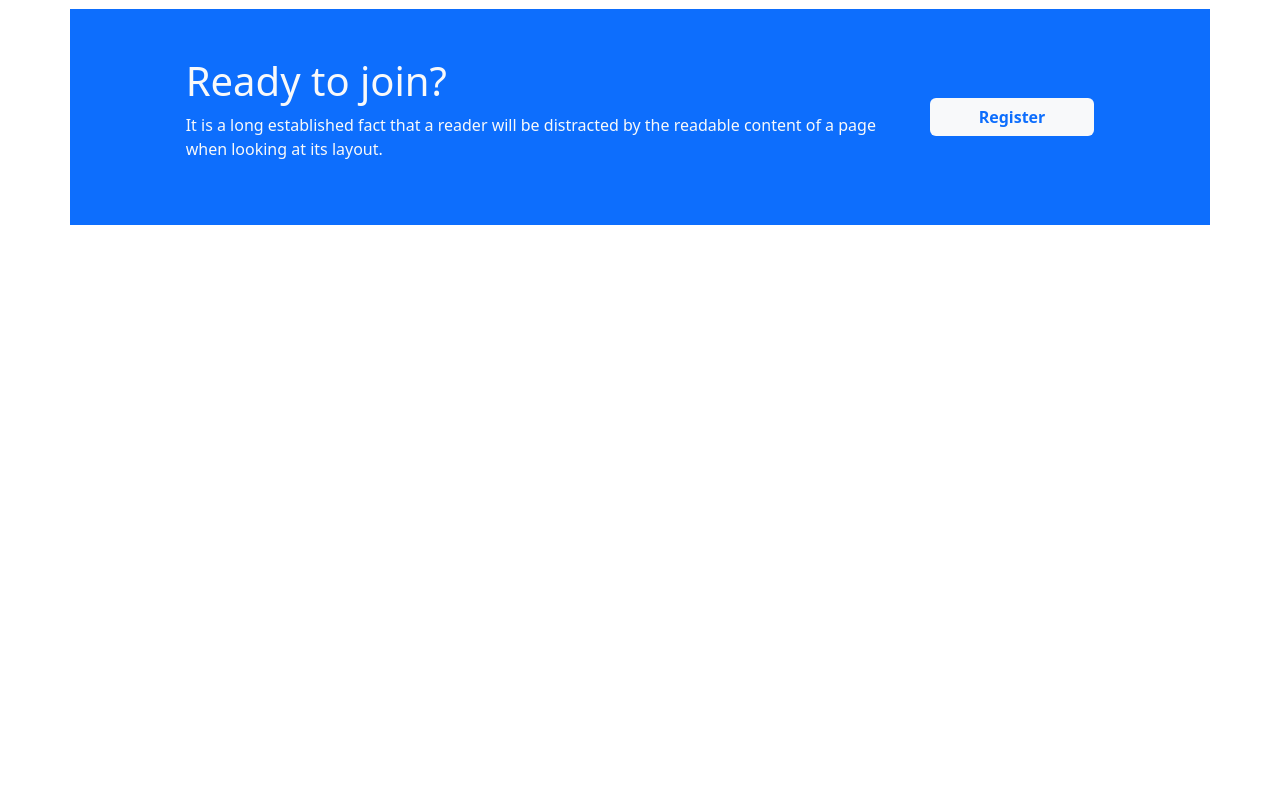
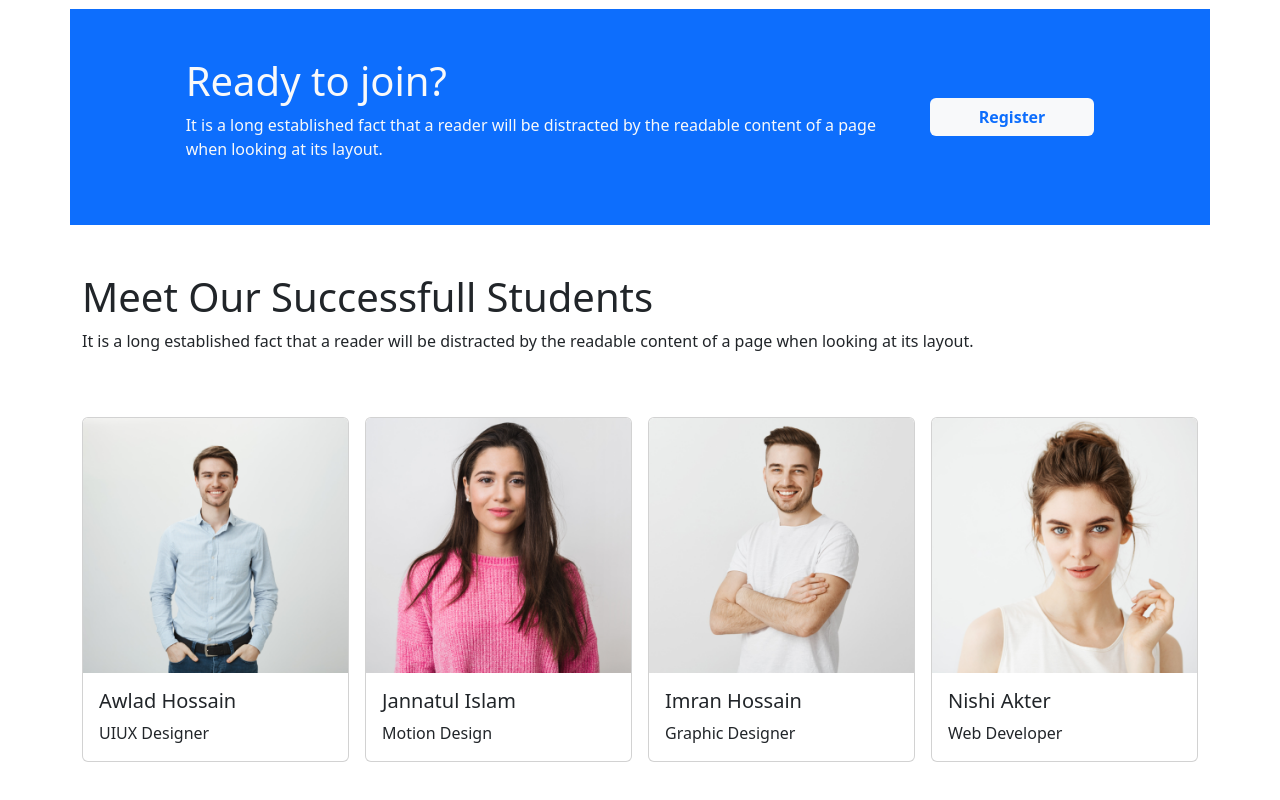
Before and after one commit to Sujonmia5/assignment-3, a plain HTML site: page index.html in a window 1280 px wide. Shown: the part 2133-2933 px from the top of the page. Before the commit the page ends 2406 px from the top, so only its background shows below. Drawn offline with Linux system fonts and the light colour scheme.

Commit message:
students add

```diff
--- a/index.html
+++ b/index.html
@@ -278,6 +278,46 @@
                 </div>
             </div>
         </section>
+        <section class="container mb-5">
+            <div class="d-flex flex-column gap-5">
+                <div>
+                    <h1>Meet Our Successfull Students</h1>
+                    <p>It is a long established fact that a reader will be distracted by the readable content of a page
+                        when
+                        looking at its layout.</p>
+                </div>
+                <div class="d-flex gap-3">
+                    <div class="card">
+                        <img src="images/student/student-1.png" class="img-fluid card-img-top" alt="...">
+                        <div class="card-body">
+                            <h5 class="card-title">Awlad Hossain</h5>
+                            <p class="card-text">UIUX Designer</p>
+                        </div>
+                    </div>
+                    <div class="card">
+                        <img src="images/student/student-2.png" class="img-fluid card-img-top" alt="...">
+                        <div class="card-body">
+                            <h5 class="card-title">Jannatul Islam</h5>
+                            <p class="card-text">Motion Design</p>
+                        </div>
+                    </div>
+                    <div class="card">
+                        <img src="images/student/student-3.png" class="img-fluid card-img-top" alt="...">
+                        <div class="card-body">
+                            <h5 class="card-title">Imran Hossain </h5>
+                            <p class="card-text">Graphic Designer</p>
+                        </div>
+                    </div>
+                    <div class="card">
+                        <img src="images/student/student-4.png" class="img-fluid card-img-top" alt="...">
+                        <div class="card-body">
+                            <h5 class="card-title">Nishi Akter</h5>
+                            <p class="card-text">Web Developer</p>
+                        </div>
+                    </div>
+                </div>
+            </div>
+        </section>
     </main>
 
 
```
Also changed, not shown: test.html (added).
